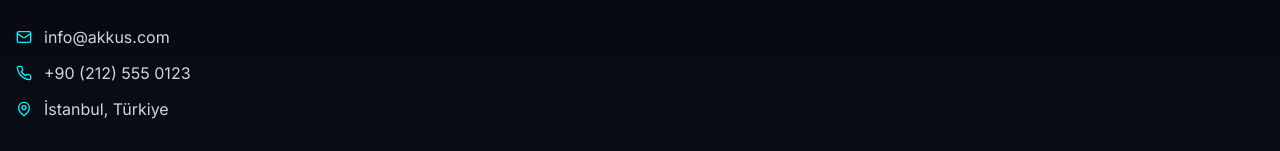
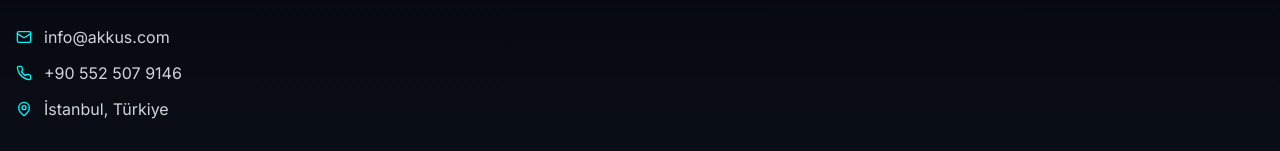
Before and after one commit to omer132/website, a Next.js app: page / in a window 1280 px wide. Shown: the part 4065-4216 px from the top of the page. Built offline with nearby package versions, Linux system fonts and the light colour scheme.

Commit message:
Update Footer.tsx

```diff
--- a/src/components/Footer.tsx
+++ b/src/components/Footer.tsx
@@ -73,7 +73,7 @@
               </div>
               <div className="flex items-center space-x-3 text-gray-300">
                 <Phone size={16} className="text-primary-neon-blue" />
-                <span>+90 (212) 555 0123</span>
+                <span>+90 552 507 9146</span>
               </div>
               <div className="flex items-center space-x-3 text-gray-300">
                 <MapPin size={16} className="text-primary-neon-blue" />
```
